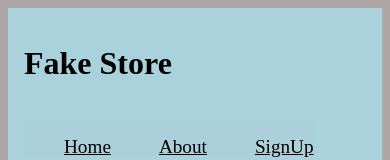
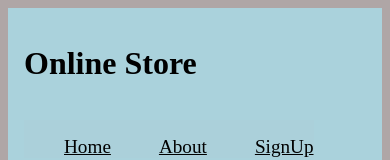
Before and after one commit to sanket-a8lw12/FakeStoreApi, a website: page index.html in a window 390 px wide. Shown: the top 160 px of the page. Drawn offline with Linux system fonts and the light colour scheme; no server answers.

Commit message:
rename the title from fake store to online store
used flex wrap to fix the nav bar content as it was going outside the nav bar in mobile view

it was a bug fix

```diff
--- a/index.html
+++ b/index.html
@@ -7,8 +7,11 @@
     <link rel="stylesheet" href="style.css">
    </head>
 <body>
+    <!-- <div class="h1-title">
+        <h1>Fake Store</h1>
+    </div> -->
     <div class="nav-bar">
-        <h1>Fake Store</h1>
+        <h1>Online Store</h1>
             <ul>
                 <a href="">Home</a>
                 <a href="">About</a>
```
